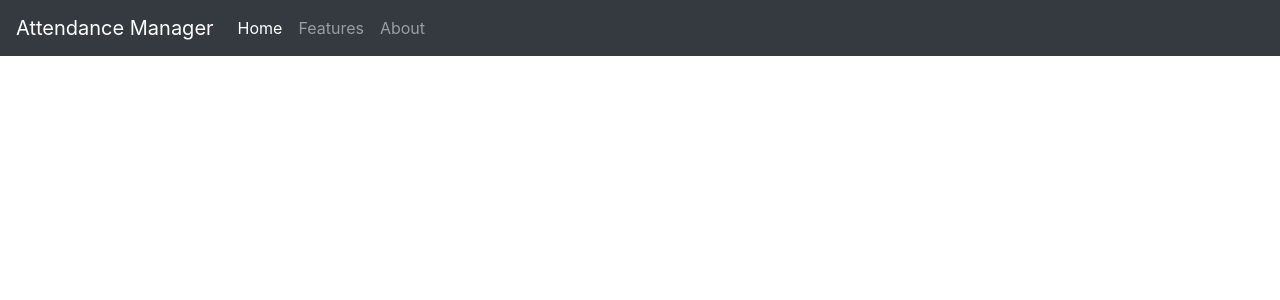
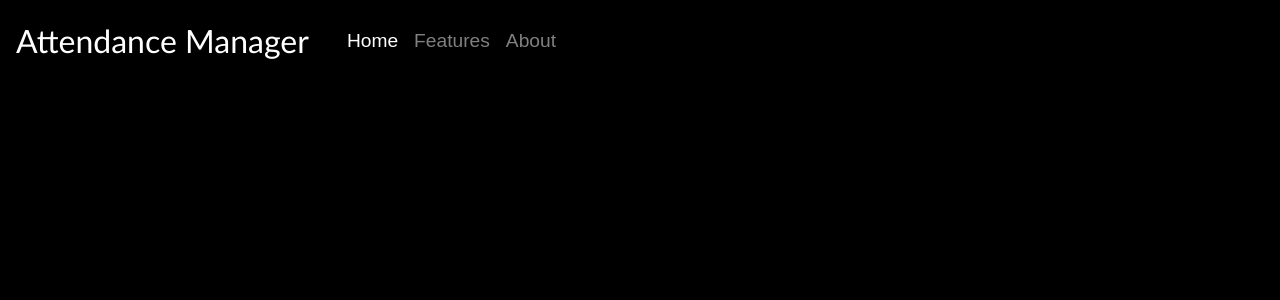
Before and after one commit to rashmi-ranjan-das/attendanceproject, a Django app: template main/templates/main/base.html in a window 1280 px wide. Shown: the top 300 px of the page. Run offline with Django 3.2, Linux system fonts and the light colour scheme; the template is opened without the code that fills it, so the values that code supplies are empty; some libraries are stand-ins or nearby versions.

Commit message:
Homepage design added

```diff
--- /dev/null
+++ b/main/static/main/css/style.css
@@ -0,0 +1,15 @@
+body{
+    background-color: black;
+    color: greenyellow;
+}
+
+
+.navbar-nav{
+    padding: 1.5%;
+    font: 1.2em sans-serif;
+}
+.navbar-brand{
+    font-family: 'Gill Sans', 'Gill Sans MT', Calibri, 'Trebuchet MS', sans-serif;
+    font-size: xx-large;
+    font-weight: 500;
+}
--- a/main/templates/main/base.html
+++ b/main/templates/main/base.html
@@ -1,3 +1,4 @@
+{% load static %}
 <!DOCTYPE html>
 <html lang="en">
 <head>
@@ -5,9 +6,10 @@
     <meta name="viewport" content="width=device-width, initial-scale=1.0">
     <title>Face Recognition Project</title>
     <link rel="stylesheet" href="https://maxcdn.bootstrapcdn.com/bootstrap/4.0.0/css/bootstrap.min.css" integrity="sha384-Gn5384xqQ1aoWXA+058RXPxPg6fy4IWvTNh0E263XmFcJlSAwiGgFAW/dAiS6JXm" crossorigin="anonymous">
-</head>
+    <link rel="stylesheet" href="{% static 'main/css/style.css' %}">
+  </head>
 <body>
-    <nav class="navbar navbar-expand-lg bg-light navbar-dark bg-dark">
+    <nav class="navbar navbar-expand-lg navbar-dark" style="background-color: #00000000;">
         <a class="navbar-brand" href="#">Attendance Manager</a>
         <button class="navbar-toggler" type="button" data-toggle="collapse" data-target="#navbarNavAltMarkup" aria-controls="navbarNavAltMarkup" aria-expanded="false" aria-label="Toggle navigation">
           <span class="navbar-toggler-icon"></span>
@@ -20,7 +22,9 @@
           </div>
         </div>
       </nav>
+    {% block content %}
 
+    {% endblock %}
 
     <script src="https://code.jquery.com/jquery-3.2.1.slim.min.js" integrity="sha384-KJ3o2DKtIkvYIK3UENzmM7KCkRr/rE9/Qpg6aAZGJwFDMVNA/GpGFF93hXpG5KkN" crossorigin="anonymous"></script>
     <script src="https://cdnjs.cloudflare.com/ajax/libs/popper.js/1.12.9/umd/popper.min.js" integrity="sha384-ApNbgh9B+Y1QKtv3Rn7W3mgPxhU9K/ScQsAP7hUibX39j7fakFPskvXusvfa0b4Q" crossorigin="anonymous"></script>
--- a/main/views.py
+++ b/main/views.py
@@ -2,4 +2,4 @@ from django.shortcuts import render
 
 # Create your views here.
 def home(request):
-    return render(request, 'main/base.html')
+    return render(request, 'main/home.html')
```
Also changed, not shown: main/templates/main/home.html (added, +9 -0 lines).
